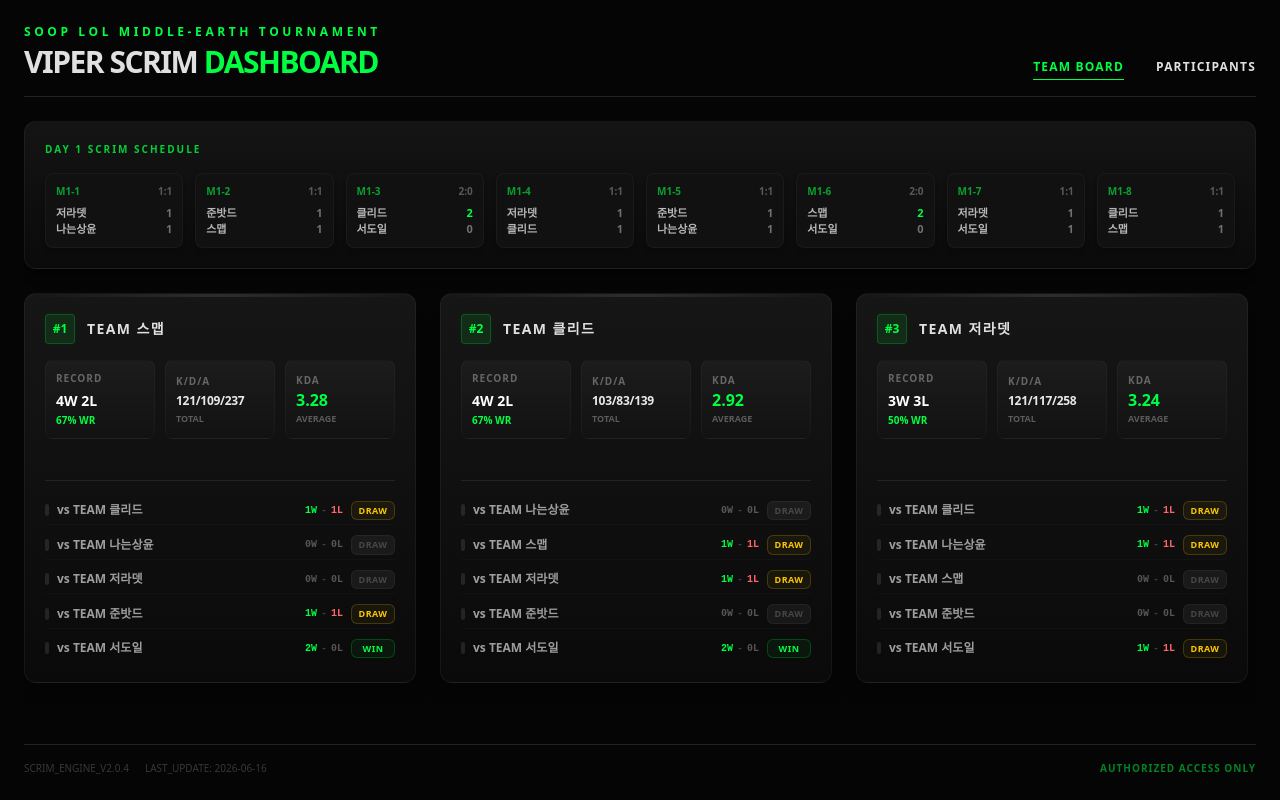
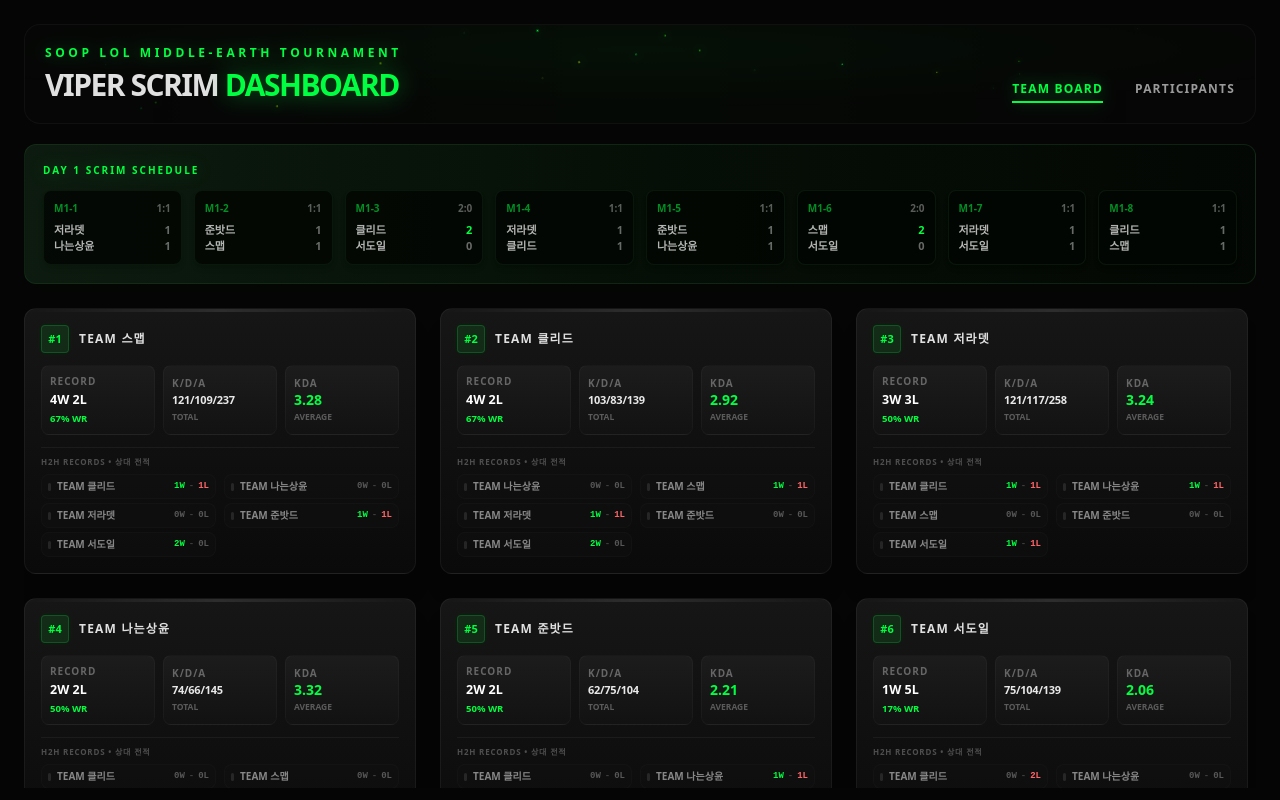
Before and after one commit to jinkwanuri-droid/lol-middle, a React (Vite) app: page / in a window 1280 px wide. Built offline with nearby package versions, Linux system fonts and the light colour scheme; a web font is replaced by a local one.

Commit message:
feat(ui): enhance dashboard aesthetics with visual effects
- Add particle animation to header
- Improve UI theme and card styling with green-themed accents
- Dynamically scale content panels to viewport height

```diff
--- a/src/App.tsx
+++ b/src/App.tsx
@@ -12,25 +12,77 @@ export default function App() {
   const [activeTab, setActiveTab] = useState<'TEAM' | 'PLAYER'>('TEAM');
   const teams = initialTeams; // In a real app, this would be fetched or managed via state
 
+  // Create flying glowing sparks/flame particles
+  const particles = Array.from({ length: 30 }).map((_, i) => {
+    const top = `${15 + (i * 17) % 70}%`;
+    const durationNum = 4.0 + (i * 1.3) % 4.0;
+    const duration = `${durationNum.toFixed(2)}s`;
+    const delay = `-${((i * 2.7) % durationNum).toFixed(2)}s`;
+    const size = `${(1.0 + (i * 0.7) % 1.5).toFixed(1)}px`;
+    const endY = `${(-10 - (i * 5) % 30)}px`;
+    const scaleEnd = (0.3 + (i * 0.1) % 0.6).toFixed(2);
+    const rot = `${180 + (i * 33) % 180}deg`;
+    const opMax = (0.5 + (i * 0.2) % 0.5).toFixed(2);
+    const colors = [
+      'bg-[#00FF41]',
+      'bg-[#39FF14]',
+      'bg-viper',
+      'bg-[#CCFF00]',
+      'bg-[#059669]'
+    ];
+    const color = colors[i % colors.length];
+
+    return { top, delay, duration, size, endY, scaleEnd, rot, opMax, color };
+  });
+
   return (
-    <div className="h-screen w-full flex flex-col p-4 md:p-6 overflow-hidden gap-6 bg-background">
+    <div className="h-screen w-full flex flex-col p-4 md:p-6 pb-2 md:pb-3 overflow-hidden gap-4 md:gap-5 bg-background">
       {/* Header */}
-      <header className="flex flex-col md:flex-row md:justify-between md:items-end border-b border-[#222222] pb-4 gap-4 flex-shrink-0">
-        <div className="flex flex-col">
-          <span className="text-viper text-xs font-bold tracking-[0.3em] mb-1 uppercase">SOOP LOL MIDDLE-EARTH TOURNAMENT</span>
-          <h1 className="text-3xl font-black tracking-tighter">VIPER SCRIM <span className="text-viper">DASHBOARD</span></h1>
+      <header className="relative flex flex-col md:flex-row md:justify-between md:items-end border border-white/[0.04] bg-neutral-950/35 rounded-2xl p-5 gap-4 flex-shrink-0 overflow-hidden">
+        {/* Breathing ambient green background */}
+        <div className="absolute inset-0 pointer-events-none overflow-hidden rounded-2xl">
+          <div className="absolute inset-0 bg-gradient-to-r from-viper/0 via-viper/[0.04] to-viper/0 animate-header-breath" style={{ animationDuration: '6s' }} />
+          <div className="absolute -left-1/4 -right-1/4 -top-1/2 bottom-0 bg-[radial-gradient(ellipse_at_center,rgba(0,255,65,0.08)_0%,transparent_60%)] animate-header-breath" style={{ animationDuration: '4s', animationDelay: '1s' }} />
         </div>
 
-        <nav className="flex gap-8 text-xs font-bold tracking-widest uppercase">
+        {/* Flying spark particles (left-to-right) */}
+        <div className="absolute inset-0 pointer-events-none overflow-hidden rounded-2xl">
+          {particles.map((p, idx) => (
+            <div
+              key={idx}
+              className={`absolute rounded-full animate-particle-fly ${p.color}`}
+              style={{
+                top: p.top,
+                width: p.size,
+                height: p.size,
+                boxShadow: '0 0 8px rgba(0, 255, 65, 0.5)',
+                '--dur': p.duration,
+                '--end-y': p.endY,
+                '--scale-end': p.scaleEnd,
+                '--rot': p.rot,
+                '--op-max': p.opMax,
+                animationDelay: p.delay,
+              } as React.CSSProperties}
+            />
+          ))}
+        </div>
+
+        {/* Header Content */}
+        <div className="relative z-10 flex flex-col">
+          <span className="text-viper text-[10px] md:text-xs font-bold tracking-[0.3em] mb-1.5 uppercase drop-shadow-[0_0_8px_rgba(0,255,65,0.3)]">SOOP LOL MIDDLE-EARTH TOURNAMENT</span>
+          <h1 className="text-2xl md:text-3xl font-black tracking-tighter">VIPER SCRIM <span className="text-viper font-black drop-shadow-[0_0_12px_rgba(0,255,65,0.45)]">DASHBOARD</span></h1>
+        </div>
+
+        <nav className="relative z-10 flex gap-8 text-xs font-bold tracking-widest uppercase">
           <span
             onClick={() => setActiveTab('TEAM')}
-            className={`cursor-pointer transition-colors pb-1 ${activeTab === 'TEAM' ? 'text-viper border-b border-viper' : 'hover:text-viper'}`}
+            className={`cursor-pointer transition-all duration-300 pb-1 ${activeTab === 'TEAM' ? 'text-viper border-b-2 border-viper drop-shadow-[0_0_8px_rgba(0,255,65,0.4)]' : 'text-white/60 hover:text-white'}`}
           >
             Team Board
           </span>
           <span
             onClick={() => setActiveTab('PLAYER')}
-            className={`cursor-pointer transition-colors pb-1 ${activeTab === 'PLAYER' ? 'text-viper border-b border-viper' : 'hover:text-viper'}`}
+            className={`cursor-pointer transition-all duration-300 pb-1 ${activeTab === 'PLAYER' ? 'text-viper border-b-2 border-viper drop-shadow-[0_0_8px_rgba(0,255,65,0.4)]' : 'text-white/60 hover:text-white'}`}
           >
             Participants
           </span>
@@ -38,7 +90,7 @@ export default function App() {
       </header>
 
       {/* Main Content */}
-      <main className="flex-grow overflow-hidden pb-4">
+      <main className="flex-grow overflow-hidden pb-0">
         <div className="animate-in fade-in slide-in-from-bottom-2 duration-500 fill-mode-both h-full">
           {activeTab === 'TEAM' ? (
             <TeamStatsView teams={teams} />
@@ -47,14 +99,6 @@ export default function App() {
           )}
         </div>
       </main>
-
-      <footer className="flex-shrink-0 mt-auto flex flex-col md:flex-row justify-between md:items-center text-[10px] text-white/20 gap-2 border-t border-[#222222] pt-4">
-        <div className="flex gap-4">
-          <span>SCRIM_ENGINE_V2.0.4</span>
-          <span>LAST_UPDATE: {new Date().toISOString().split('T')[0]}</span>
-        </div>
-        <div className="text-viper opacity-50 font-bold uppercase tracking-widest">AUTHORIZED ACCESS ONLY</div>
-      </footer>
     </div>
   );
 }
--- a/src/PlayerStats.tsx
+++ b/src/PlayerStats.tsx
@@ -252,7 +252,7 @@ export function PlayerStatsView({ teams }: PlayerStatsProps) {
   }, [allPlayers, activeRole]);
 
   const isComparisonMode = chartSubMode === 'COMPARISON' && activeRole !== 'ALL';
-  const panelHeightClass = isComparisonMode ? 'h-auto lg:h-[830px]' : 'h-[640px] lg:h-[720px]';
+  const panelHeightClass = isComparisonMode ? 'h-auto lg:h-[calc(100vh-160px)]' : 'h-[640px] lg:h-[calc(100vh-160px)]';
 
   return (
     <div className="flex flex-col h-full gap-4 overflow-hidden">
--- a/src/TeamStats.tsx
+++ b/src/TeamStats.tsx
@@ -193,8 +193,8 @@ export function TeamStatsView({ teams }: TeamStatsProps) {
   return (
     <div className="flex flex-col gap-6 h-full overflow-hidden">
       {/* Scrim Schedule Section - Balanced Grid for All Screens */}
-      <div className="bg-gradient-to-b from-[#141414] to-[#0A0A0A] border border-white/[0.05] rounded-xl p-5 shrink-0 shadow-lg">
-        <h2 className="text-[10px] font-black tracking-[0.2em] text-viper uppercase mb-4 opacity-80">Day 1 Scrim Schedule</h2>
+      <div className="bg-gradient-to-r from-[#0E1E11]/90 via-[#061007]/95 to-[#040804]/90 border border-[#1b3d20]/50 rounded-xl p-4.5 shrink-0 shadow-[0_4px_30px_rgba(0,255,65,0.02)]">
+        <h2 className="text-[10px] font-black tracking-[0.2em] text-viper uppercase mb-3 drop-shadow-[0_0_8px_rgba(0,255,65,0.25)]">Day 1 Scrim Schedule</h2>
         <div className="grid grid-cols-2 md:grid-cols-4 xl:grid-cols-8 gap-3">
           {[
             { id: 'M1-1', t1: '저라뎃', t2: '나는상윤', result: '1:1' },
@@ -209,11 +209,11 @@ export function TeamStatsView({ teams }: TeamStatsProps) {
             <div
               key={match.id}
               onClick={() => setSelectedMatch(match)}
-              className="bg-[#121212]/90 border border-white/[0.04] p-2.5 rounded-lg flex flex-col gap-1.5 transition-all duration-300 hover:bg-[#181818] hover:border-viper/30 group shadow-md hover:shadow-[0_4px_12px_rgba(0,255,65,0.05)] cursor-pointer"
+              className="bg-[#030603]/85 border border-[#1B3F21]/30 p-2.5 rounded-lg flex flex-col gap-1.5 transition-all duration-300 hover:bg-[#071308] hover:border-viper/45 group shadow-md hover:shadow-[0_4px_12px_rgba(0,255,65,0.08)] cursor-pointer"
             >
               <div className="flex justify-between items-center">
-                <span className="text-[10px] font-black text-viper/60 group-hover:text-viper transition-colors">{match.id}</span>
-                <span className="text-[10px] font-bold text-white/30">{match.result}</span>
+                <span className="text-[10px] font-black text-viper/55 group-hover:text-viper transition-colors">{match.id}</span>
+                <span className="text-[10px] font-bold text-white/35">{match.result}</span>
               </div>
               <div className="flex flex-col text-[11px] font-bold text-white/70">
                 <div className="flex justify-between items-center h-4">
@@ -239,68 +239,56 @@ export function TeamStatsView({ teams }: TeamStatsProps) {
           return (
             <div
               key={team.id}
-              className="bg-gradient-to-b from-[#161616] to-[#0A0A0A] border border-white/[0.05] rounded-xl p-5 flex flex-col justify-between min-h-[390px] transition-all duration-300 group shadow-xl hover:shadow-[0_12px_32px_rgba(0,0,0,0.7)] hover:border-viper/25 relative overflow-hidden"
+              className="bg-gradient-to-b from-[#161616] to-[#0A0A0A] border border-white/[0.05] rounded-xl p-4 flex flex-col gap-1.5 transition-all duration-300 group shadow-xl hover:shadow-[0_12px_32px_rgba(0,0,0,0.7)] hover:border-viper/25 hover:z-30 relative"
             >
               {/* Dynamic glowing bar at top of card */}
-              <div className="absolute top-0 left-0 right-0 h-[2.5px] bg-gradient-to-r from-transparent via-white/10 to-transparent group-hover:via-viper transition-all duration-500 ease-out" />
+              <div className="absolute top-0 left-0 right-0 h-[2.5px] rounded-t-xl bg-gradient-to-r from-transparent via-white/10 to-transparent group-hover:via-viper transition-all duration-500 ease-out" />
 
               <div className="relative z-10">
-                <div className="flex justify-between items-center mb-4">
-                  <div className="flex items-center gap-3">
-                    <div className="flex items-center justify-center w-7.5 h-7.5 rounded bg-viper/10 text-viper font-black text-xs border border-viper/20 shadow-[0_0_10px_rgba(0,255,65,0.05)] transition-all group-hover:scale-105 duration-300">
+                <div className="flex justify-between items-center mb-3">
+                  <div className="flex items-center gap-2.5">
+                    <div className="flex items-center justify-center w-7 h-7 rounded bg-viper/10 text-viper font-black text-[11px] border border-viper/20 shadow-[0_0_10px_rgba(0,255,65,0.05)] transition-all group-hover:scale-105 duration-300">
                       #{index + 1}
                     </div>
-                    <h2 className="text-sm font-black tracking-widest text-[#E0E0E0] uppercase group-hover:text-white transition-colors duration-200">
+                    <h2 className="text-xs font-black tracking-widest text-[#E0E0E0] uppercase group-hover:text-white transition-colors duration-200">
                       {team.name}
                     </h2>
                   </div>
                 </div>
 
-                <div className="grid grid-cols-3 gap-2.5 mb-5">
-                  <div className="bg-gradient-to-b from-[#1C1C1C] to-[#121212] p-2.5 rounded-lg border border-white/[0.03] flex flex-col justify-center transition-all group-hover:border-white/[0.06] duration-300">
-                    <span className="stat-label mb-1 text-[8.5px] tracking-widest text-white/40 font-extrabold uppercase">Record</span>
-                    <span className="text-[14px] font-black text-white">{team.stats.wins}W {team.stats.losses}L</span>
-                    <span className="text-[10px] font-black text-viper mt-0.5">{winRate}% WR</span>
+                <div className="grid grid-cols-3 gap-2">
+                  <div className="bg-gradient-to-b from-[#1C1C1C] to-[#121212] p-2 rounded-lg border border-white/[0.03] flex flex-col justify-center transition-all group-hover:border-white/[0.06] duration-300">
+                    <span className="stat-label mb-0.5 text-[8px] tracking-widest text-white/40 font-extrabold uppercase">Record</span>
+                    <span className="text-[12.5px] font-black text-white">{team.stats.wins}W {team.stats.losses}L</span>
+                    <span className="text-[9.5px] font-black text-viper mt-0.5">{winRate}% WR</span>
                   </div>
-                  <div className="bg-gradient-to-b from-[#1C1C1C] to-[#121212] p-2.5 rounded-lg border border-white/[0.03] flex flex-col justify-center transition-all group-hover:border-white/[0.06] duration-300">
-                    <span className="stat-label mb-1 text-[8.5px] tracking-widest text-white/40 font-extrabold uppercase">K/D/A</span>
-                    <span className="text-xs font-black tracking-tight text-white/90 leading-tight">{team.stats.kills}/{team.stats.deaths}/{team.stats.assists}</span>
-                    <span className="text-[9px] text-white/30 font-bold mt-1">TOTAL</span>
+                  <div className="bg-gradient-to-b from-[#1C1C1C] to-[#121212] p-2 rounded-lg border border-white/[0.03] flex flex-col justify-center transition-all group-hover:border-white/[0.06] duration-300">
+                    <span className="stat-label mb-0.5 text-[8px] tracking-widest text-white/40 font-extrabold uppercase">K/D/A</span>
+                    <span className="text-[11px] font-black tracking-tight text-white/90 leading-tight">{team.stats.kills}/{team.stats.deaths}/{team.stats.assists}</span>
+                    <span className="text-[8.5px] text-white/30 font-bold mt-1">TOTAL</span>
                   </div>
-                  <div className="bg-gradient-to-b from-[#1C1C1C] to-[#121212] p-2.5 rounded-lg border border-white/[0.03] flex flex-col justify-center transition-all group-hover:border-white/[0.06] duration-300">
-                    <span className="stat-label mb-1 text-[8.5px] tracking-widest text-white/40 font-extrabold uppercase">KDA</span>
-                    <span className="text-base font-black text-viper leading-none">{kda}</span>
-                    <span className="text-[9px] text-white/30 font-bold mt-1">AVERAGE</span>
+                  <div className="bg-gradient-to-b from-[#1C1C1C] to-[#121212] p-2 rounded-lg border border-white/[0.03] flex flex-col justify-center transition-all group-hover:border-white/[0.06] duration-300">
+                    <span className="stat-label mb-0.5 text-[8px] tracking-widest text-white/40 font-extrabold uppercase">KDA</span>
+                    <span className="text-sm font-black text-viper leading-none">{kda}</span>
+                    <span className="text-[8.5px] text-white/30 font-bold mt-1">AVERAGE</span>
                   </div>
                 </div>
               </div>
 
-              <div className="flex flex-col gap-2 border-t border-white/[0.08] pt-4 mt-auto relative z-10">
-                <div className="flex flex-col gap-1.5">
+              <div className="flex flex-col border-t border-white/[0.05] pt-2 mt-1.5 relative z-10 w-full">
+                <div className="text-[8px] font-black tracking-widest text-[#E0E0E0]/30 uppercase mb-1.5">H2H RECORDS • 상대 전적</div>
+                <div className="grid grid-cols-2 gap-x-2 gap-y-1">
                   {team.headToHead.map((h2h) => {
                     return (
-                      <div key={h2h.opponentId} className="py-1 flex justify-between items-center border-b border-white/[0.02] last:border-0 group/row">
-                        <div className="flex items-center gap-2">
-                          <div className="w-1 h-3 bg-white/10 group-hover:bg-viper/40 group-hover/row:bg-viper group-hover/row:scale-y-125 transition-all rounded-sm"></div>
-                          <span className="text-xs font-semibold text-white/60 group-hover:text-white/80 group-hover/row:text-white transition-colors">vs {h2h.opponentName}</span>
+                      <div key={h2h.opponentId} className="flex justify-between items-center bg-[#101010]/50 border border-white/[0.02] py-1 px-1.5 rounded-lg hover:border-viper/20 hover:bg-[#0d130e]/30 transition-all duration-200 group/h2h">
+                        <div className="flex items-center gap-1.5 min-w-0">
+                          <div className="w-[3px] h-2 bg-white/10 rounded-full shrink-0 group-hover/h2h:bg-viper transition-all" />
+                          <span className="text-[10px] font-bold text-white/50 group-hover/h2h:text-white/80 transition-colors truncate">{h2h.opponentName}</span>
                         </div>
-                        <div className="flex items-center gap-2">
-                          <span className="text-[10px] font-mono font-bold">
-                            <span className={h2h.wins > 0 ? 'text-viper font-black' : 'text-white/30'}>{h2h.wins}W</span>
-                            <span className="text-white/20 mx-1">-</span>
-                            <span className={h2h.losses > 0 ? 'text-red-400 font-black' : 'text-white/30'}>{h2h.losses}L</span>
-                          </span>
-                          <span className={`text-[9px] font-black tracking-wider w-11 text-center py-0.5 rounded-md border ${
-                            h2h.wins > h2h.losses
-                              ? 'text-viper bg-viper/5 border-viper/20 shadow-[0_0_8px_rgba(0,255,65,0.03)]'
-                              : h2h.wins < h2h.losses
-                                ? 'text-red-400 bg-red-400/5 border-red-400/20'
-                                : h2h.wins > 0 || h2h.losses > 0
-                                  ? 'text-yellow-400 bg-yellow-400/5 border-yellow-400/20'
-                                  : 'text-white/20 bg-white/5 border-white/5'
-                          }`}>
-                            {h2h.wins > h2h.losses ? 'WIN' : h2h.wins < h2h.losses ? 'LOSS' : 'DRAW'}
-                          </span>
+                        <div className="flex items-center gap-1 shrink-0 font-mono text-[9px] font-bold">
+                          <span className={h2h.wins > 0 ? 'text-viper font-black' : 'text-white/30'}>{h2h.wins}W</span>
+                          <span className="text-white/20">-</span>
+                          <span className={h2h.losses > 0 ? 'text-red-400 font-extrabold' : 'text-white/30'}>{h2h.losses}L</span>
                         </div>
                       </div>
                     );
--- a/src/index.css
+++ b/src/index.css
@@ -58,3 +58,49 @@ html, body {
   overflow: hidden !important;
   height: 100%;
 }
+
+@keyframes header-breath {
+  0% {
+    opacity: 0.15;
+    transform: scale(1);
+  }
+  100% {
+    opacity: 0.45;
+    transform: scale(1.05);
+  }
+}
+
+@keyframes particle-fly {
+  0% {
+    left: -5%;
+    transform: translateY(0) scale(0.2) rotate(0deg);
+    opacity: 0;
+  }
+  20% {
+    opacity: var(--op-max, 0.8);
+    transform: translateY(calc(var(--end-y) * 0.2 + 8px)) scale(0.8) rotate(60deg);
+  }
+  40% {
+    transform: translateY(calc(var(--end-y) * 0.4 - 6px)) scale(1) rotate(120deg);
+  }
+  60% {
+    transform: translateY(calc(var(--end-y) * 0.6 + 5px)) scale(0.7) rotate(200deg);
+  }
+  80% {
+    opacity: var(--op-max, 0.8);
+    transform: translateY(calc(var(--end-y) * 0.8 - 4px)) scale(0.5) rotate(280deg);
+  }
+  100% {
+    left: 105%;
+    transform: translateY(var(--end-y)) scale(var(--scale-end, 0.2)) rotate(var(--rot, 360deg));
+    opacity: 0;
+  }
+}
+
+.animate-header-breath {
+  animation: header-breath 4s ease-in-out infinite alternate;
+}
+
+.animate-particle-fly {
+  animation: particle-fly var(--dur, 3s) linear infinite;
+}
```
